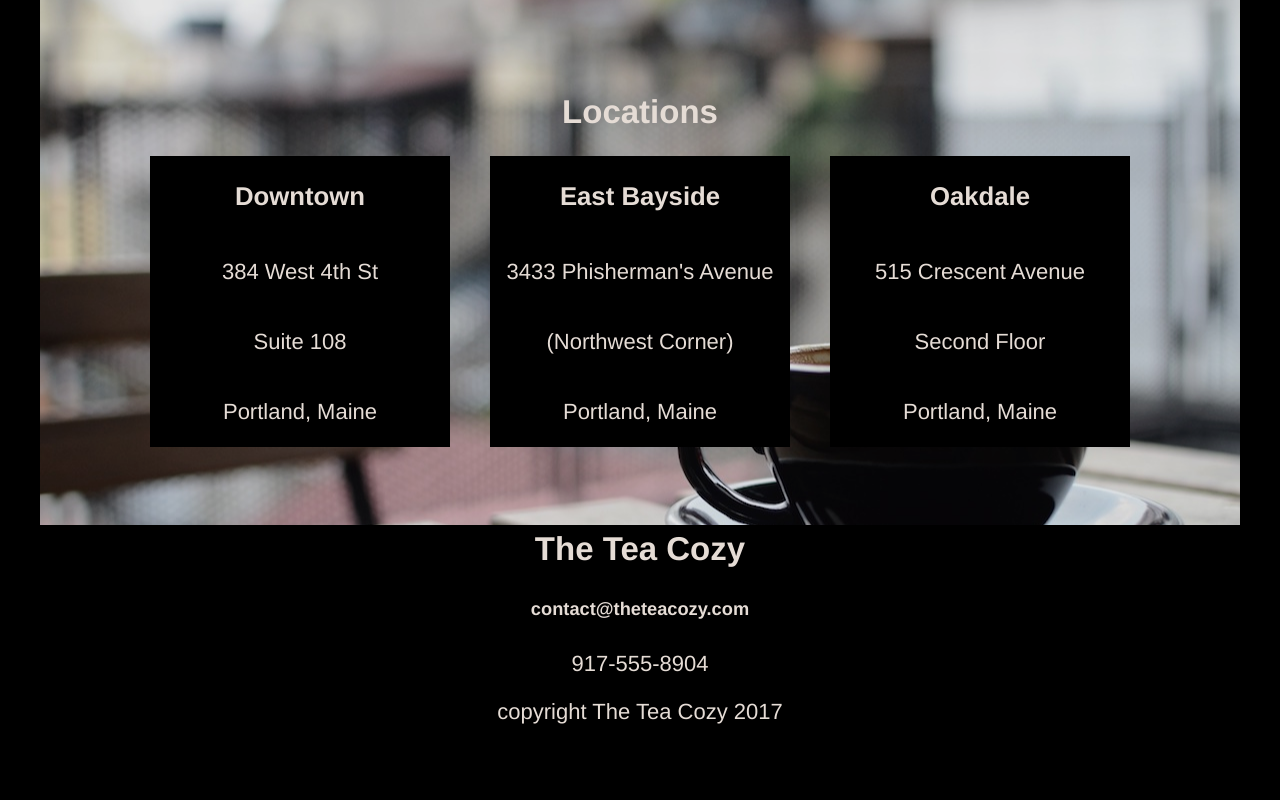
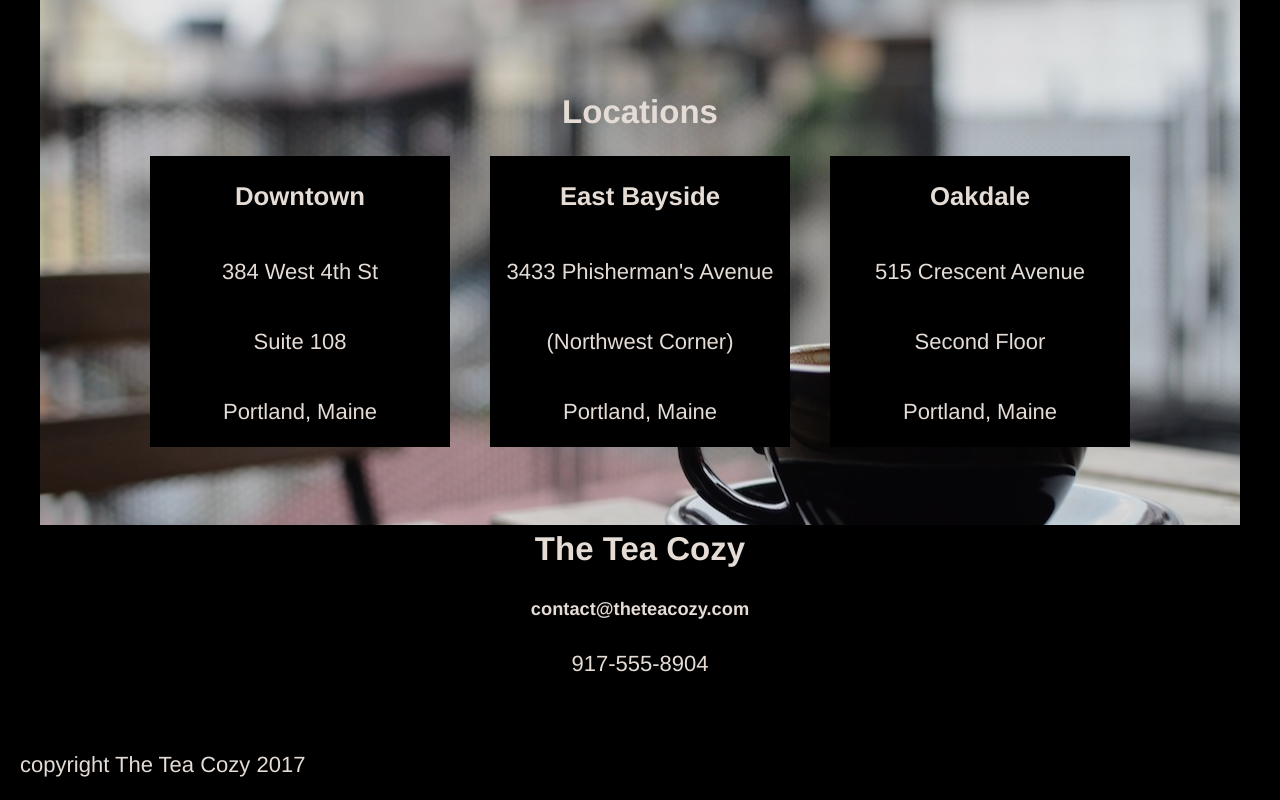
Before and after one commit to PascalB90/tea_cozy, a plain HTML site: page index.html in a window 1280 px wide. Shown: the part 1559-2359 px from the top of the page. Before the commit the page ends 2306 px from the top, so only its background shows below. Drawn offline with Linux system fonts and the light colour scheme.

Commit message:
fixing an issues in html and complete the project

```diff
--- a/index.html
+++ b/index.html
@@ -30,7 +30,8 @@
             <section id="mission" class="mission-content">
                 <div class="mission-heading">
                     <h2 class="l-heading">Our Mission</h2>
-                    <h4 class="xs-heading">Handpicked, Artisanally Curated, Free Range, Sustainable, Small Batch, Fair Trade, Organic Tea</h4>
+                    <h4 class="xs-heading">Handpicked, Artisanally Curated, Free Range, Sustainable,
+                        Small Batch, Fair Trade, Organic Tea</h4>
                 </div>
             </section>
             <section id="featured-tea" class="featured-tea-content">
@@ -91,9 +92,11 @@
     <!----------------------- Footer -------------------------->
 
         <footer>
-            <h2 class="l-heading">The Tea Cozy</h2>
-            <h5>contact@theteacozy.com</h5>
-            <p>917-555-8904</p>
+            <div class="footer-content">
+                <h2 class="l-heading">The Tea Cozy</h2>
+                <h5>contact@theteacozy.com</h5>
+                <p>917-555-8904</p>
+            </div>
             <p class="copy">copyright The Tea Cozy 2017</p>
         </footer>
     </body>
--- a/recources/css/style.css
+++ b/recources/css/style.css
@@ -8,6 +8,14 @@ body {
     background-color: black;
     opacity:0.9;
     text-align: center;
+}
+
+.l-heading {
+    margin: 5px 0 10px 0;
+}
+
+.xs-heading {
+    margin: 10px 0 5px 0;
 }
 
 /* Header & Brand */
@@ -124,12 +132,16 @@ nav a {
     flex-direction: column;
 }
 
+/* ----------------------------------- End Locations -------------------------------------*/
+/* ----------------------------------- Start Footer --------------------------------------*/
 
+.footer-content {
+    height: 200px;
+}
 
+.copy {
+    text-align: left;
+    margin-left: 20px;
+}
 
-.l-heading {
-    margin: 5px 0 10px 0;
-}
-.xs-heading {
-    margin: 10px 0 5px 0;
-}
+/* ----------------------------------- End Footer --------------------------------------*/
```
